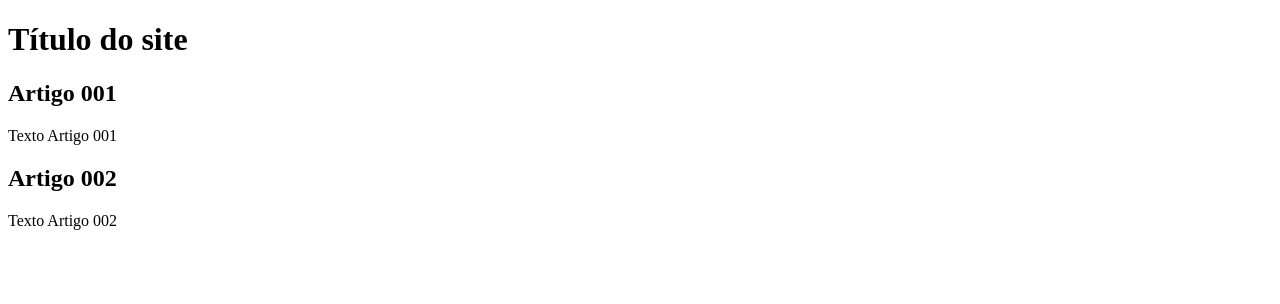
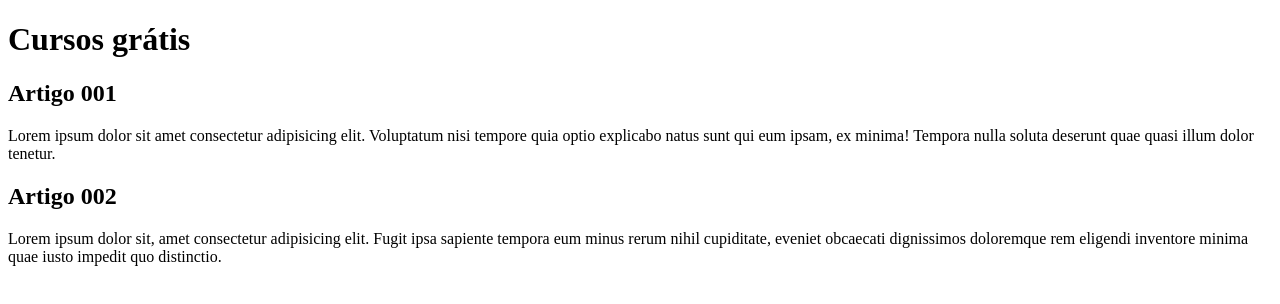
Before and after one commit to renato-rt/projeto-site, a plain HTML site: page Index.html in a window 1280 px wide. Drawn offline with Linux system fonts and the light colour scheme.

Commit message:
Comecei a escrever conteúdo

```diff
--- a/Index.html
+++ b/Index.html
@@ -9,15 +9,16 @@
 <body>
     <main>
         <header>
-           <h1>Título do site</h1>
+           <h1>Cursos grátis</h1>
         </header>
         <article>
             <h2>Artigo 001</h2>
-            <p>Texto Artigo 001</p>
+            <p>Lorem ipsum dolor sit amet consectetur adipisicing elit. Voluptatum nisi tempore quia optio explicabo natus sunt qui eum ipsam, ex minima! Tempora nulla soluta deserunt quae quasi illum dolor tenetur.
+            </p>
         </article>
         <article>
             <h2>Artigo 002</h2>
-            <p>Texto Artigo 002</p>
+            <p>Lorem ipsum dolor sit, amet consectetur adipisicing elit. Fugit ipsa sapiente tempora eum minus rerum nihil cupiditate, eveniet obcaecati dignissimos doloremque rem eligendi inventore minima quae iusto impedit quo distinctio.</p>
         </article>
     </main>
 </body>
```
